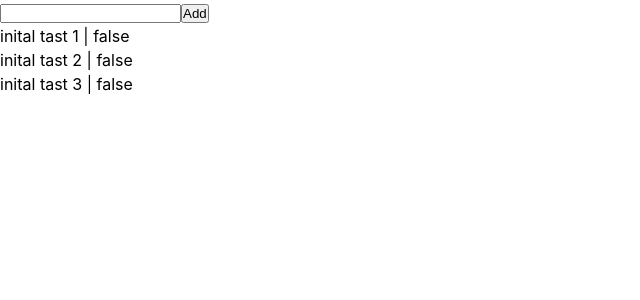
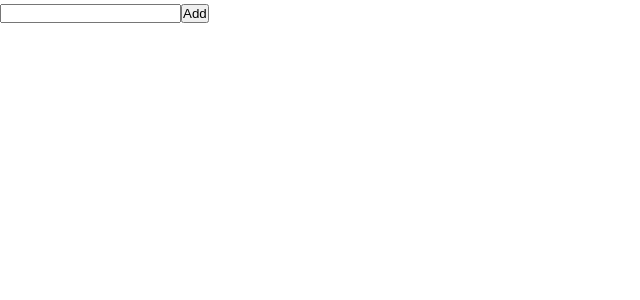
Before and after one commit to mahdl-karami/rjs-todo-list, a React (Vite) app: page / in a window 1280 px wide. Shown: the top 300 px of the page, without its empty margins (0-640 px from the left). Built offline with nearby package versions, Linux system fonts and the light colour scheme.

Commit message:
save tasks in local storage

```diff
--- a/src/App.jsx
+++ b/src/App.jsx
@@ -1,16 +1,22 @@
 import * as React from "react";
 import TasksForm from "./components/TasksForm";
 import Task from "./components/Task";
+import { setToLocal } from "./helpers/setLocalstorage";
+import { getLocal } from "./helpers/getLocalStorage";
 
 const App = () => {
-  const [tasks, setTasks] = React.useState([
-    { name: "inital tast 1", done: false },
-    { name: "inital tast 2", done: false },
-    { name: "inital tast 3", done: false },
-  ]);
+
+  const initialStorage = JSON.parse(getLocal("tasks"));
+
+  const [tasks, setTasks] = React.useState(initialStorage);
+
+  React.useEffect(() => {
+    setToLocal("tasks", JSON.stringify(tasks));
+  }, [tasks]);
+
   return (
     <div>
-      <TasksForm setTasks={setTasks}/>
+      <TasksForm setTasks={setTasks} />
       {tasks?.map((task, i) => (
         <Task key={i} task={task} />
       ))}
--- a/src/components/TasksForm.jsx
+++ b/src/components/TasksForm.jsx
@@ -10,7 +10,7 @@ const TasksForm = ({ setTasks }) => {
   const formHandle = (ev) => {
     ev.preventDefault();
     const input = ev.target[0];
-    setTasks((prevS) => [...prevS, { name: input.value, done: false }]);
+    setTasks((prevS) => [...prevS || '', { name: input.value, done: false }]);
     setValue("");
   };
 
--- /dev/null
+++ b/src/helpers/getLocalStorage.js
@@ -0,0 +1 @@
+export const getLocal = (key) => localStorage.getItem(String(key));
--- /dev/null
+++ b/src/helpers/setLocalstorage.js
@@ -0,0 +1,3 @@
+export const setToLocal = (key, value) => {
+  localStorage.setItem(`${key}`, `${value}`);
+};
```
